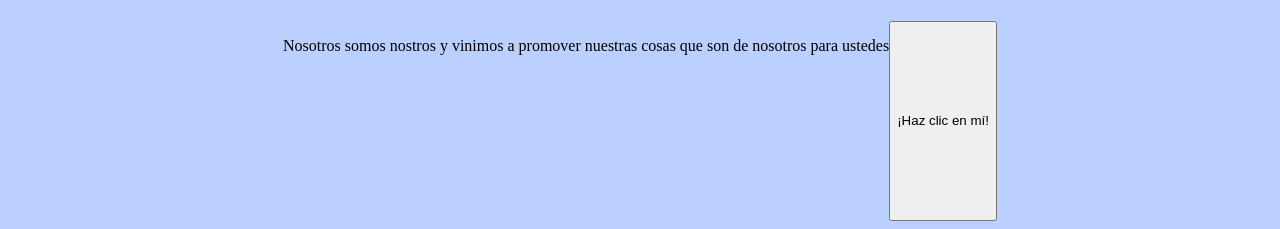
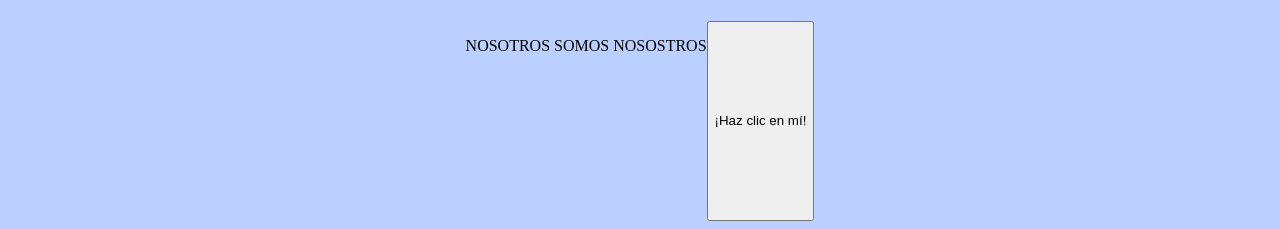
Before and after one commit to fby100/mireporemoto, a plain HTML site: page index123.html in a window 1280 px wide. Shown: the part 714-943 px from the top of the page. Drawn offline with Linux system fonts and the light colour scheme.

Commit message:
texto del footer

```diff
--- a/index123.html
+++ b/index123.html
@@ -37,7 +37,7 @@
 
 	<footer>
 
-		<p>Nosotros somos nostros y vinimos a promover nuestras cosas que son de nosotros para ustedes</p>
+		<p>NOSOTROS SOMOS NOSOSTROS</p>
 		<button onClick="showAlert()" aria-label="Haz clic en mí">¡Haz clic en mí!</button>
 	</footer>
 	<script src="eggsript.js"></script>
```
